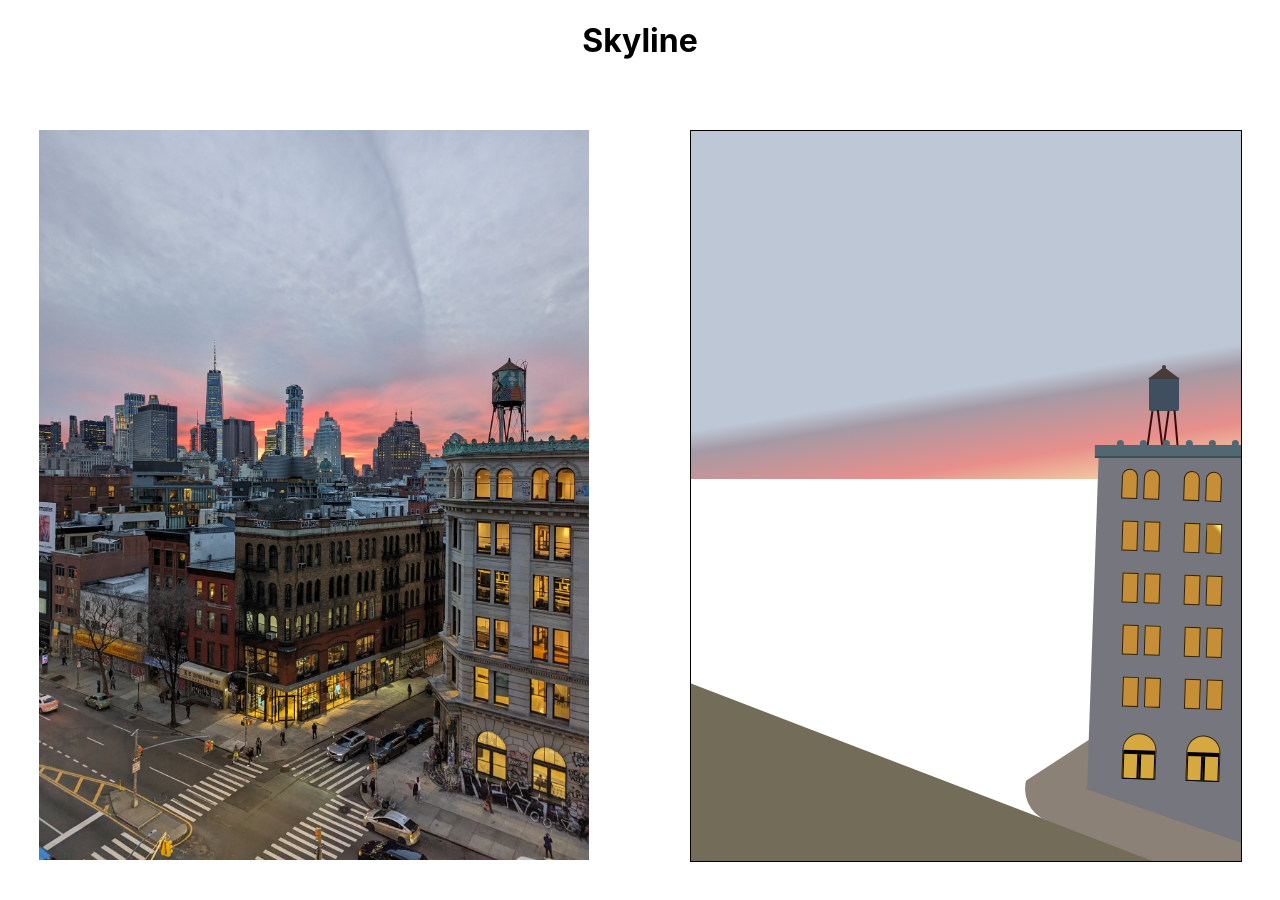
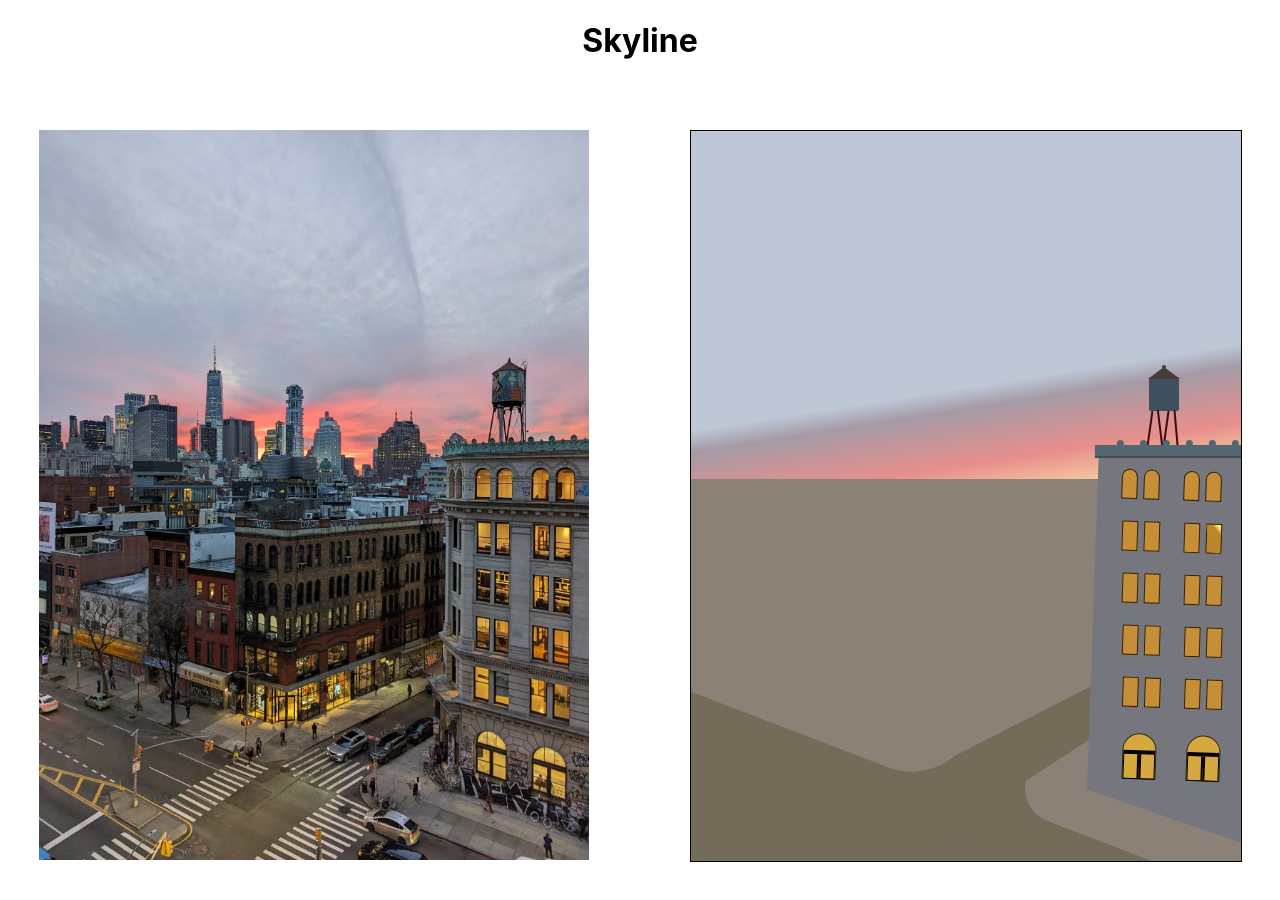
Before and after one commit to Scotty813/skyline, a React (Create React App) app: page / in a window 1280 px wide. Shown: the top 900 px of the page. Built offline with nearby package versions, Linux system fonts and the light colour scheme.

Commit message:
left sidewalk and side street

```diff
--- a/src/components/BigBuildingRight.js
+++ b/src/components/BigBuildingRight.js
@@ -14,6 +14,7 @@ const BuildingOverlay1 = styled.div`
 `
 
 const BuildingOverlay2 = styled.div`
+  z-index: 5;
   position: absolute;
   transform: rotate(2deg);
   bottom: 71px;
--- a/src/components/Sky/Sky.js
+++ b/src/components/Sky/Sky.js
@@ -2,6 +2,8 @@ import { Clouds } from "./Clouds"
 import styled from "@emotion/styled"
 
 const SkyContainer = styled.div`
+  position: "relative";
+  z-index: 1;
   height: 348px;
   background: rgb(189, 199, 214);
   background: linear-gradient(
--- a/src/components/Skyline.js
+++ b/src/components/Skyline.js
@@ -1,4 +1,5 @@
 import { BigBuildingRight } from "./BigBuildingRight"
+import { LeftSidewalk } from "./sidewalk/LeftSidewalk"
 import { MainStreet } from "./street/MainStreet"
 import { RightBuildingSidewalk } from "./sidewalk/RightBuildingSidewalk"
 import { Sky } from "./sky/Sky"
@@ -19,6 +20,7 @@ export const Skyline = () => {
       <BigBuildingRight />
       <RightBuildingSidewalk />
       <MainStreet />
+      <LeftSidewalk />
     </div>
   )
 }
--- /dev/null
+++ b/src/components/sidewalk/LeftSidewalk.js
@@ -0,0 +1,37 @@
+import styled from "@emotion/styled"
+
+const Sidewalk = styled.div`
+  position: relative;
+  background: #8c8177;
+  height: 350px;
+  width: 500px;
+  transform: rotate(21deg);
+  border-radius: 0 0 66px 0;
+`
+
+const SidewalkOverlay = styled.div`
+  position: absolute;
+  transform: rotate(42deg);
+  bottom: 37px;
+  right: -138px;
+  height: 400px;
+  width: 210px;
+  background: #8c8177;
+`
+
+export const LeftSidewalk = () => {
+  return (
+    <div
+      style={{
+        position: "absolute",
+        left: "-162px",
+        bottom: "148px",
+        zIndex: -5,
+      }}
+    >
+      <Sidewalk>
+        <SidewalkOverlay />
+      </Sidewalk>
+    </div>
+  )
+}
--- a/src/components/sidewalk/RightBuildingSidewalk.js
+++ b/src/components/sidewalk/RightBuildingSidewalk.js
@@ -16,7 +16,7 @@ const SidewalkOverlay = styled.div`
   left: 35px;
   transform: rotate(57deg);
   height: 144px;
-  border-right: 40px solid white;
+  border-right: 40px solid #736c59;
 `
 
 export const RightBuildingSidewalk = () => {
--- a/src/components/street/MainStreet.js
+++ b/src/components/street/MainStreet.js
@@ -7,11 +7,29 @@ const Main = styled.div`
   transform: rotate(21deg);
   background: #736c59;
 `
+const Side = styled.div`
+  position: absolute;
+  transform: rotate(32deg);
+  right: 124px;
+  bottom: 155px;
+  background: #736c59;
+  height: 200px;
+  width: 150px;
+`
 
 export const MainStreet = () => {
   return (
-    <div style={{ position: "absolute", bottom: "-108px", left: "-71px" }}>
-      <Main />
+    <div
+      style={{
+        position: "absolute",
+        bottom: "-108px",
+        left: "-71px",
+        zIndex: "-6",
+      }}
+    >
+      <Main>
+        <Side />
+      </Main>
     </div>
   )
 }
```
